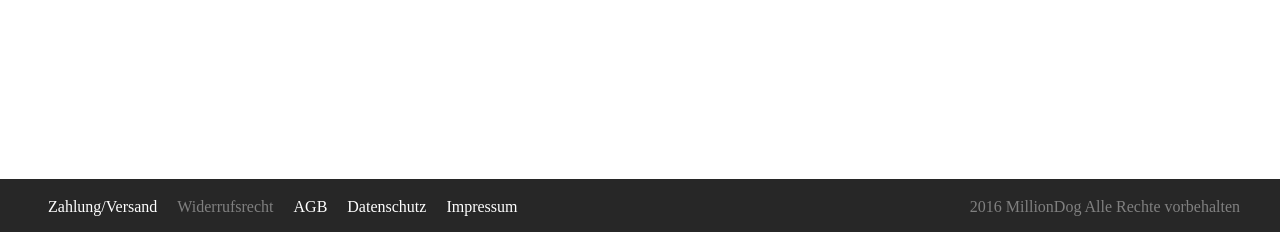
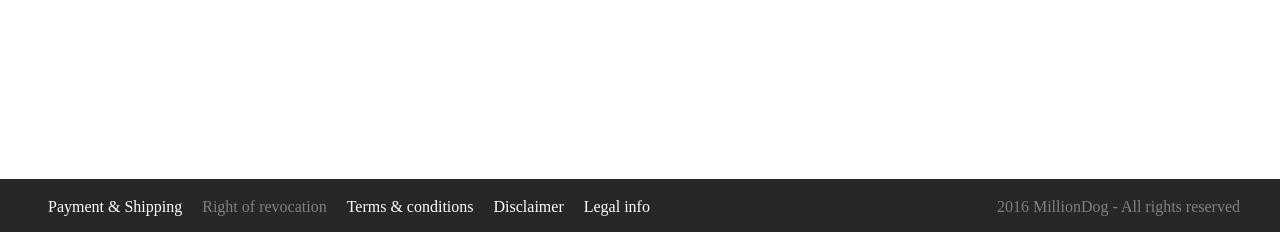
Before and after one commit to togobananas-semilimes/milliondog_website, a Python web app: template flask_shop/templates/account.html in a window 1280 px wide. Shown: the part 568-800 px from the top of the page. Run offline with Jinja, Linux system fonts and the light colour scheme; the template is opened without the code that fills it, so the values that code supplies are empty; some libraries are stand-ins or nearby versions.

Commit message:
footer info added.

```diff
--- a/flask_shop/templates/account.html
+++ b/flask_shop/templates/account.html
@@ -74,7 +74,7 @@
   <p>Loop through the list:</p>
   <ul>
     {% for n in invoice_list %}
-    <li>{{n.id, n.comment[0:50], n.payment_term, n.currency, n.description,
+    <li>{{n.id, n.payment_term, n.currency, n.description,
       n.move, n.cancel_move, n.state, n.party, n.type, n.invoice_address}}
           <ul>
             {% for o in n.lines %}
--- a/flask_shop/templates/layout.html
+++ b/flask_shop/templates/layout.html
@@ -81,14 +81,14 @@
         <div class="container-fluid"  id="footer">
           <div class="row">
             <div class="col-md-8 col-sm-12">
-              <a href="#">Zahlung/Versand</a>
-              <a href="#" class="active">Widerrufsrecht</a>
-              <a href="#">AGB</a>
-              <a href="#">Datenschutz</a>
-              <a href="#">Impressum</a>
+              <a href="/shipping">{{ _('Payment & Shipping') }}</a>
+              <a href="/returns" class="active">{{ _('Right of revocation') }}</a>
+              <a href="/termsandconditions">{{ _('Terms & conditions') }}</a>
+              <a href="/privacy">{{ _('Disclaimer') }}</a>
+              <a href="/legal">{{ _('Legal info') }}</a>
             </div>
             <div class="col-md-4 col-sm-12 text-right" id="registered">
-              2016 MillionDog Alle Rechte vorbehalten
+              2016 MillionDog - All rights reserved
             </div>
           </div>
         </div>
```
Also changed, not shown: flask_shop/views.py (+62 -0 lines).
